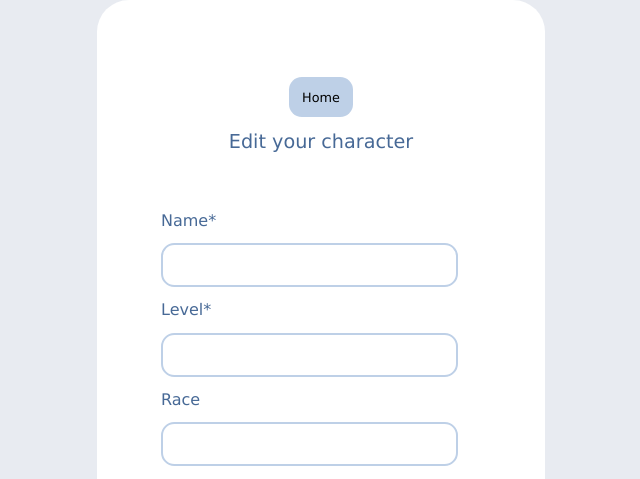
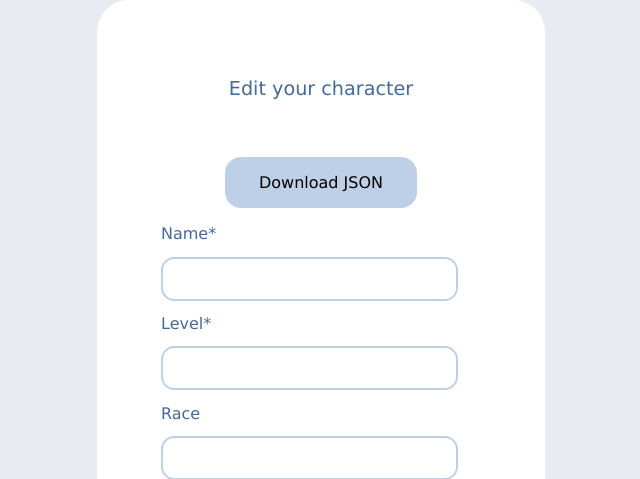
Before and after one commit to kmuszczynski/dndapp-teamwork, a Django app: template charsheets/templates/charsheets/viewcharacter.html in a window 1280 px wide. Shown: the top 479 px of the page, without its empty margins (319-959 px from the left). Run offline with Django 3.2, Linux system fonts and the light colour scheme; the template is opened without the code that fills it: values that come from a table or form of the project are taken from there, others are empty; some libraries are stand-ins or nearby versions.

Commit message:
Add button for character download
Signed-off-by: Paweł Randzio <pawelrandzio99@gmail.com>

```diff
--- a/charsheets/templates/charsheets/viewcharacter.html
+++ b/charsheets/templates/charsheets/viewcharacter.html
@@ -5,8 +5,8 @@
 {% block main %}
 <div class="parent-main-container create-char-container">
     <div class="floating-menu create-char">
-        <a class="btn-basic btn-small" class="login_link" href="{% url 'home' %}">Home</a>
     <h1>Edit your character</h1>
+    <a href="{% url 'download_character' character.id %}" class="btn-basic">Download JSON</a>
         <div class="crispy-input create-char-form">
             <div class="button-list">
             <form method="POST">
```
